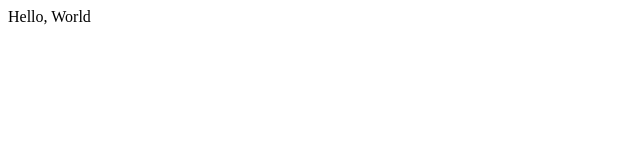
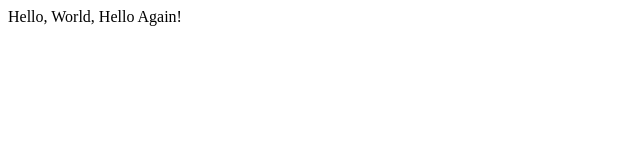
Before and after one commit to NormanGracefield/lecture1, a plain HTML site: page index.html in a window 1280 px wide. Shown: the whole page, without its empty margins (0-640 px from the left). Drawn offline with Linux system fonts and the light colour scheme.

Commit message:
New Feature

```diff
--- a/index.html
+++ b/index.html
@@ -6,6 +6,6 @@
     <title>Lecture1</title>
 </head>
 <body>
-    Hello, World
+    Hello, World, Hello Again!
 </body>
 </html>
```
